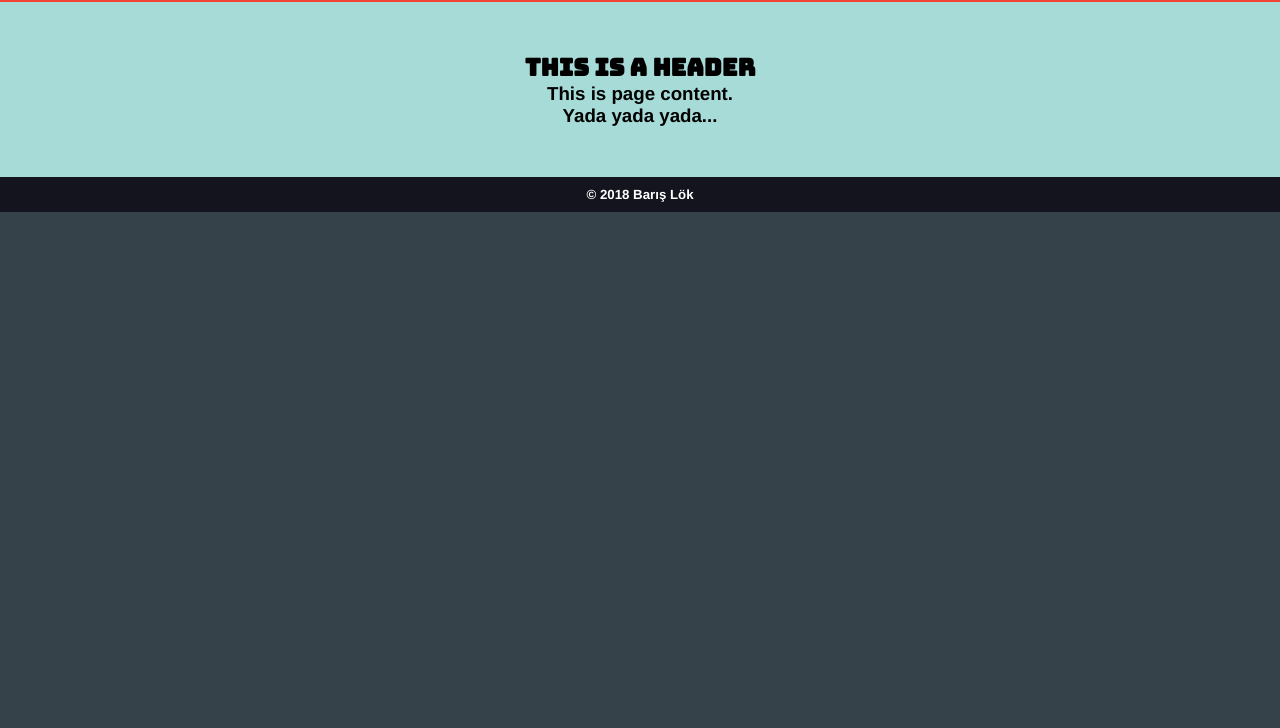
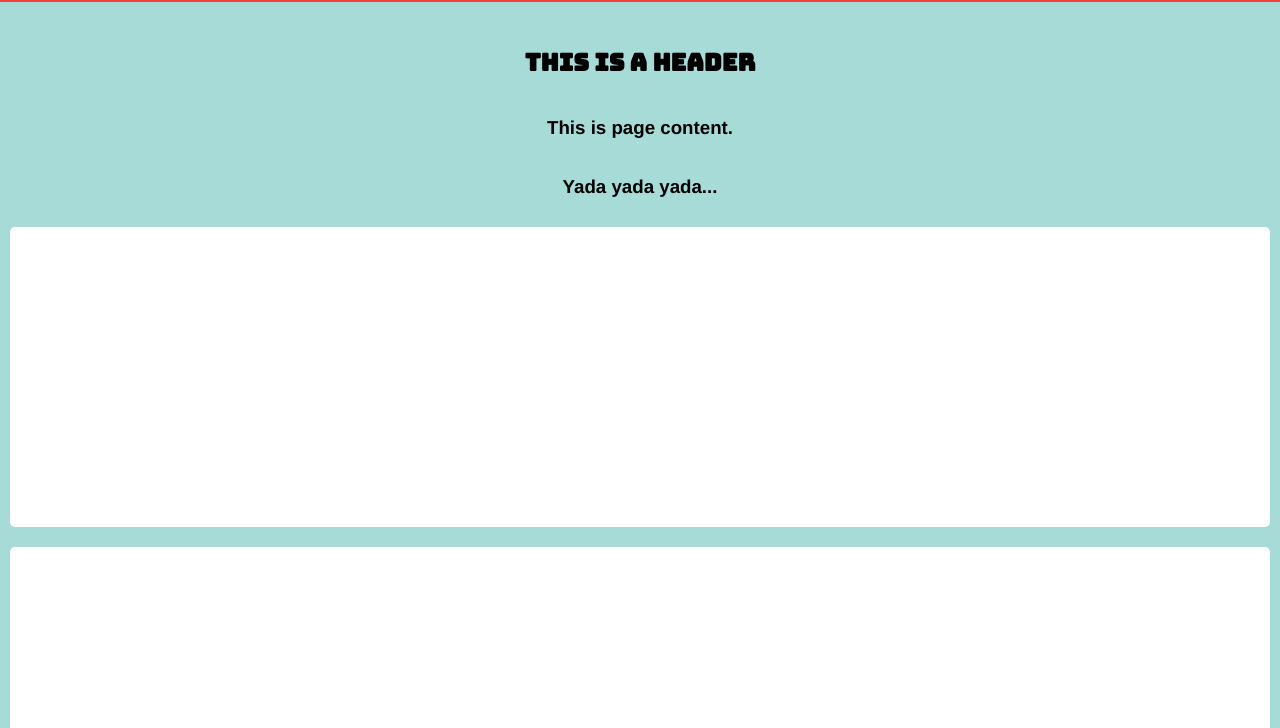
Before and after one commit to brslkRS/brslkRS, a plain HTML site: page index.html in a window 1280 px wide. Shown: the part 72-800 px from the top of the page. Drawn offline with nearby package versions, Linux system fonts and the light colour scheme.

Commit message:
Add files via upload

```diff
--- a/index.html
+++ b/index.html
@@ -36,10 +36,15 @@
         <a href="contact.html">İLETİŞİM</a>
       </div>
     </header>
-    <article>
+    <article class="news">
       <h1>THIS IS A HEADER</h1>
       <h3>This is page content.</h3>
       <h3>Yada yada yada...</h3>
+      <div></div>
+      <div></div>
+      <div></div>
+      <div></div>
+      <div></div>
     </article>
     <footer>
       <h5>© 2018 Barış Lök</h5>
--- a/style.css
+++ b/style.css
@@ -115,19 +115,38 @@ header::after {
 article {
   background-color: rgb(167, 219, 216);
   text-align: center;
-  padding: 50px;
+  padding: 25px 10px;
+  overflow: hidden;
+  display: flex;
+  justify-content: center;
+  align-items: center;
+  flex-direction: column;
 }
-article h1 {
+.news h1 {
   font-family: Bungee, serif;
 }
-article * {
-  margin: 0px;
+.news div {
+  width: 100%;
+  height: 300px;
+  background-color: white;
+  border-radius: 5px;
+  margin: 10px;
+}
+.about div {
+  font-size: 18px;
+}
+.about div a {
+  color: rgb(0, 83, 104);
+}
+.contact h3 {
+  font-size: 20px;
 }
 
 /*Footer*/
 footer {
   background-color: rgb(20, 20, 30);
   color: rgb(255, 255, 255);
+  font-size: 14px;
   user-select: none;
   text-align: center;
   padding: 10px;
```
Also changed, not shown: about.html (+9 -0 lines), contact.html (+3 -0 lines).
